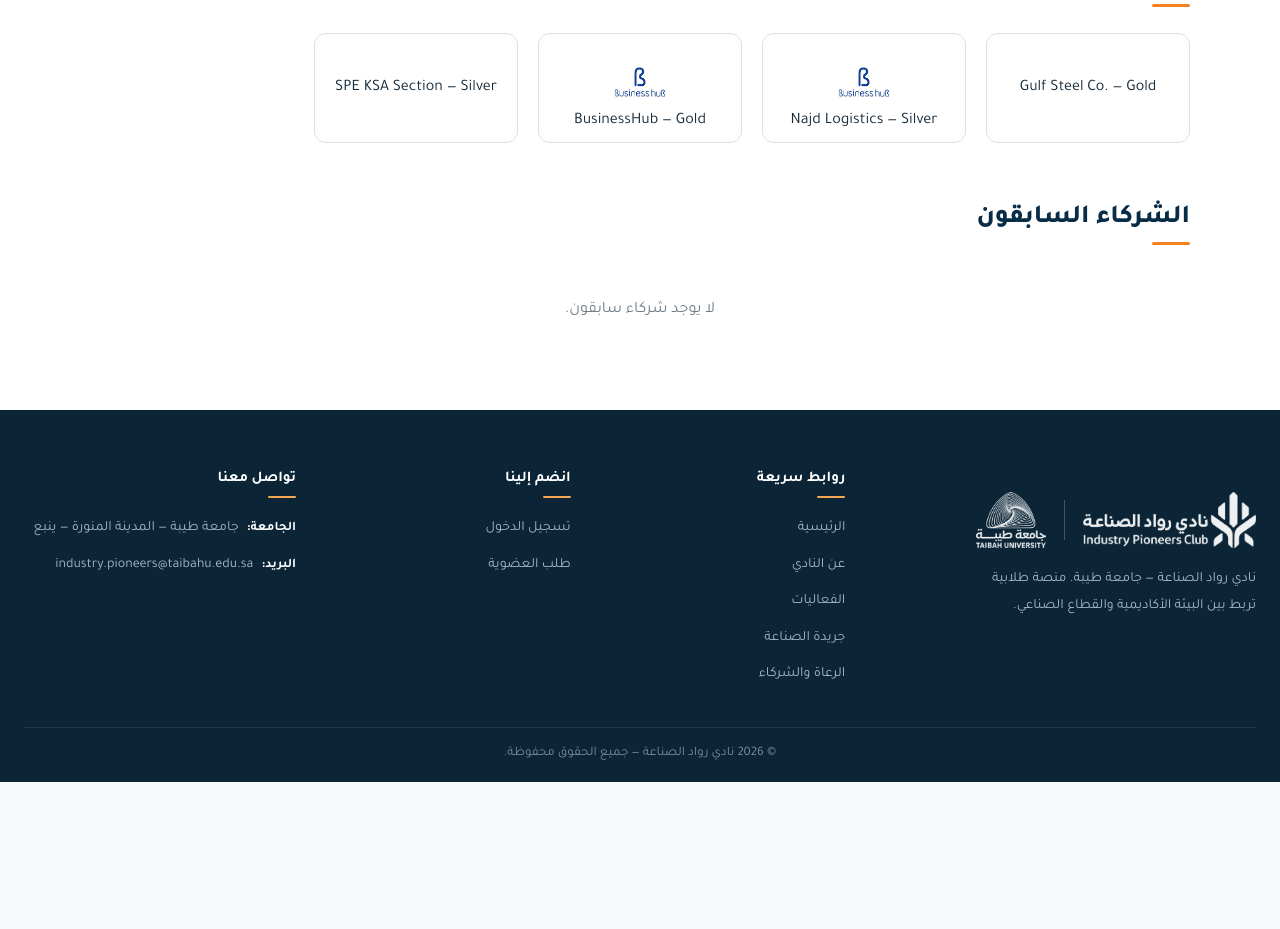
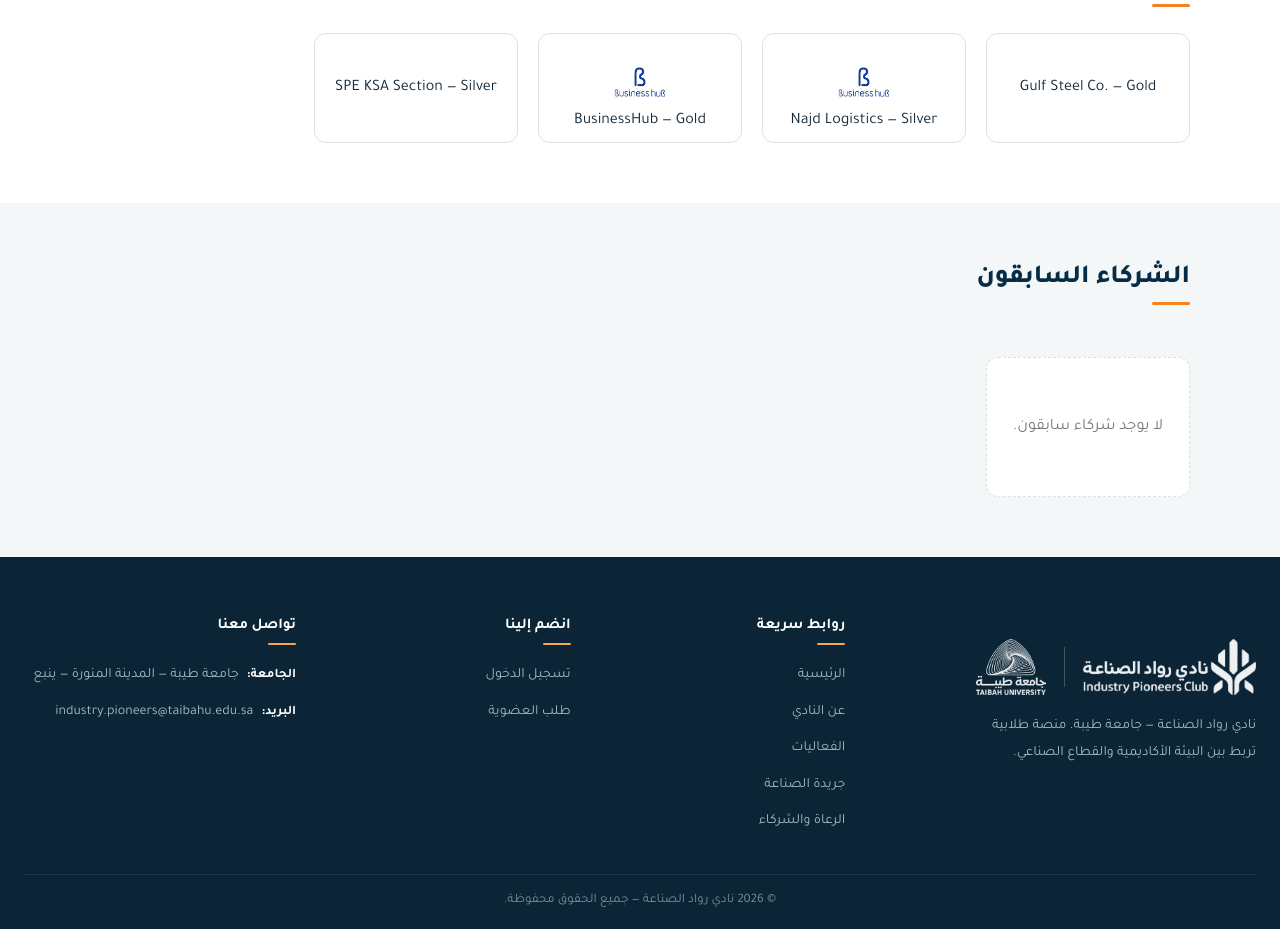
Before and after one commit to industry-pioneers-club/Industry-Pioneers, a Flask app: page /partners in a window 1280 px wide. Shown: the part 345-1274 px from the top of the page. Before the commit the page ends 1127 px from the top, so only its background shows below. Run offline with Flask 3, Linux system fonts and the light colour scheme; data comes from the database, SQL or seed files in the repository; some libraries are stand-ins or nearby versions.

Commit message:
Space the two /partners sections cleanly
- Remove padding-top:0 override so each .sec contributes its full
  60px top padding (plus the next section's own 60px bottom).
- Second section gains .alt so its background separates it from the
  first without any custom spacing hacks.
- Empty-state block has real presence (min-height, dashed card)
  instead of a bare paragraph, so the top section can't collapse
  when there are no current sponsors.

```diff
--- a/templates/partners.html
+++ b/templates/partners.html
@@ -25,6 +25,20 @@
         <span class="sub">شركاء النجاح الذين يدعمون رحلتنا</span>
     </section>
 
+    <style>
+        .partners-empty{
+            margin-top:26px;
+            display:grid;
+            place-items:center;
+            min-height:140px;
+            padding:28px 20px;
+            background:#fff;
+            border:1px dashed var(--bd);
+            border-radius:12px;
+            color:#777;
+            font-size:16px;
+        }
+    </style>
     <section class="sec">
         <div class="wrap">
             <h2 class="st">الرعاة</h2>
@@ -39,14 +53,12 @@
 {% endfor %}
             </div>
             {% else %}
-            <p class="empty" style="text-align:center;padding:36px 0;color:#777;font-size:16px">
-                لا يوجد رعاة حاليون حاليًا.
-            </p>
+            <p class="partners-empty">لا يوجد رعاة حاليون حاليًا.</p>
             {% endif %}
         </div>
     </section>
 
-    <section class="sec" style="padding-top:0">
+    <section class="sec alt">
         <div class="wrap">
             <h2 class="st">الشركاء السابقون</h2>
             <div class="logos">
@@ -57,7 +69,7 @@
                     <p>{{ sponsor.name }}{% if sponsor.tier %} — {{ sponsor.tier }}{% endif %}</p>
                 </div>
 {% else %}
-                <p class="empty">لا يوجد شركاء سابقون.</p>
+                <p class="partners-empty">لا يوجد شركاء سابقون.</p>
 {% endfor %}
             </div>
         </div>
```
